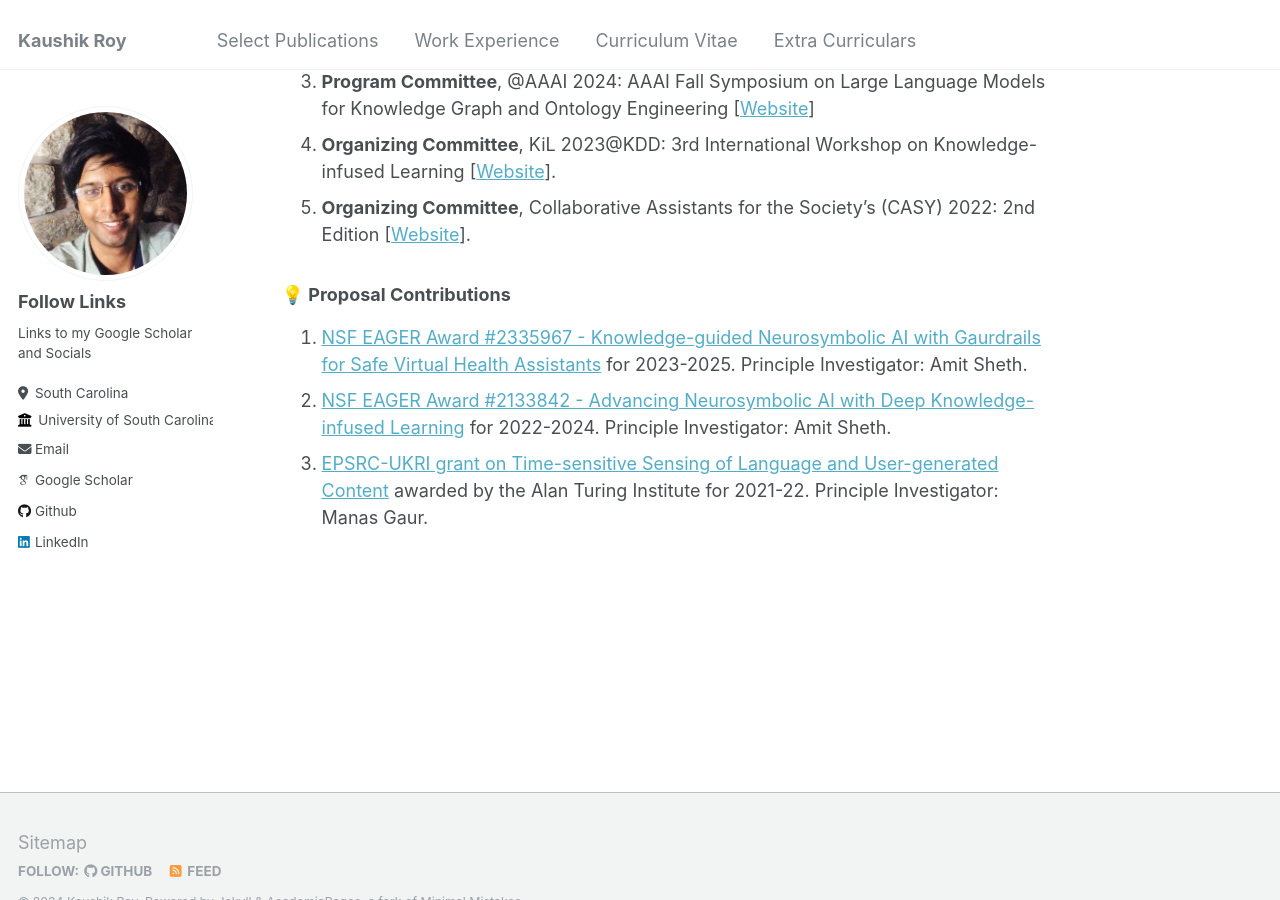
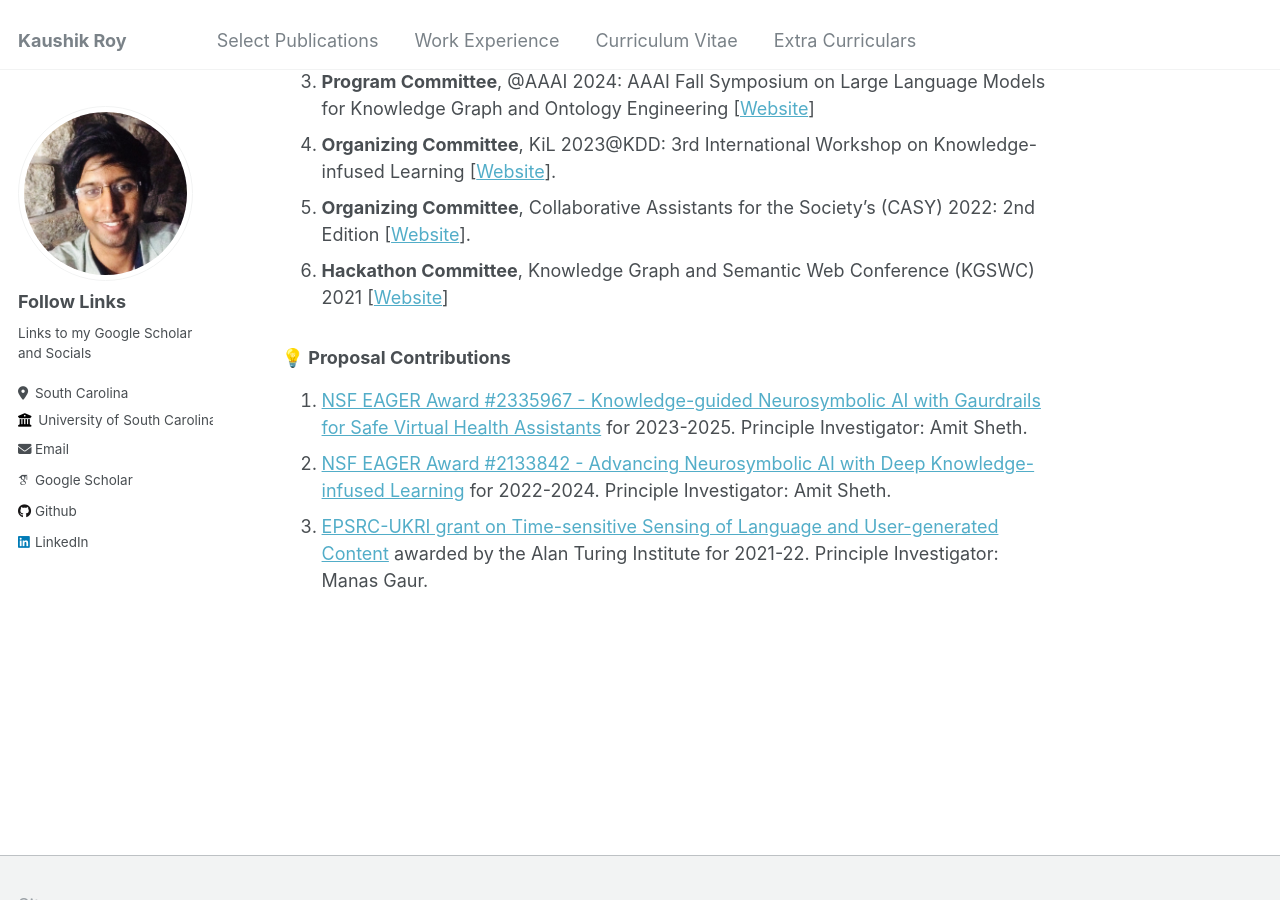
Before and after one commit to kauroy1994/home, a Jekyll site: the page built from _pages/markdown.md, in a window 1280 px wide and 900 px high, scrolled down 5874 px. Built offline with Jekyll 4.4.1, drawn with Linux system fonts in a browser that asks for light colours; some web fonts are replaced.

Commit message:
Update markdown.md

```diff
--- a/_pages/markdown.md
+++ b/_pages/markdown.md
@@ -115,6 +115,7 @@
 3. **Program Committee**, @AAAI 2024: AAAI Fall Symposium on Large Language Models for Knowledge Graph and Ontology Engineering [[Website](https://kastle-lab.github.io/llms-and-kg-engineering/)]
 4. **Organizing Committee**, KiL 2023@KDD: 3rd International Workshop on Knowledge-infused Learning [[Website](https://aiisc.ai/kiml2023/)].
 5. **Organizing Committee**, Collaborative Assistants for the Society's (CASY) 2022: 2nd Edition [[Website](https://www.cse.sc.edu/event/collaborative-assistants-society)].
+6. **Hackathon Committee**, Knowledge Graph and Semantic Web Conference (KGSWC) 2021 [[Website](https://www.researchgate.net/publication/356500650_Knowledge_Graphs_and_Semantic_Web)]
 
 ### 💡 Proposal Contributions
 1. [NSF EAGER Award #2335967 - Knowledge-guided Neurosymbolic AI with Gaurdrails for Safe Virtual Health Assistants](https://www.nsf.gov/awardsearch/showAward?AWD_ID=2335967) for 2023-2025. Principle Investigator: Amit Sheth.
```
